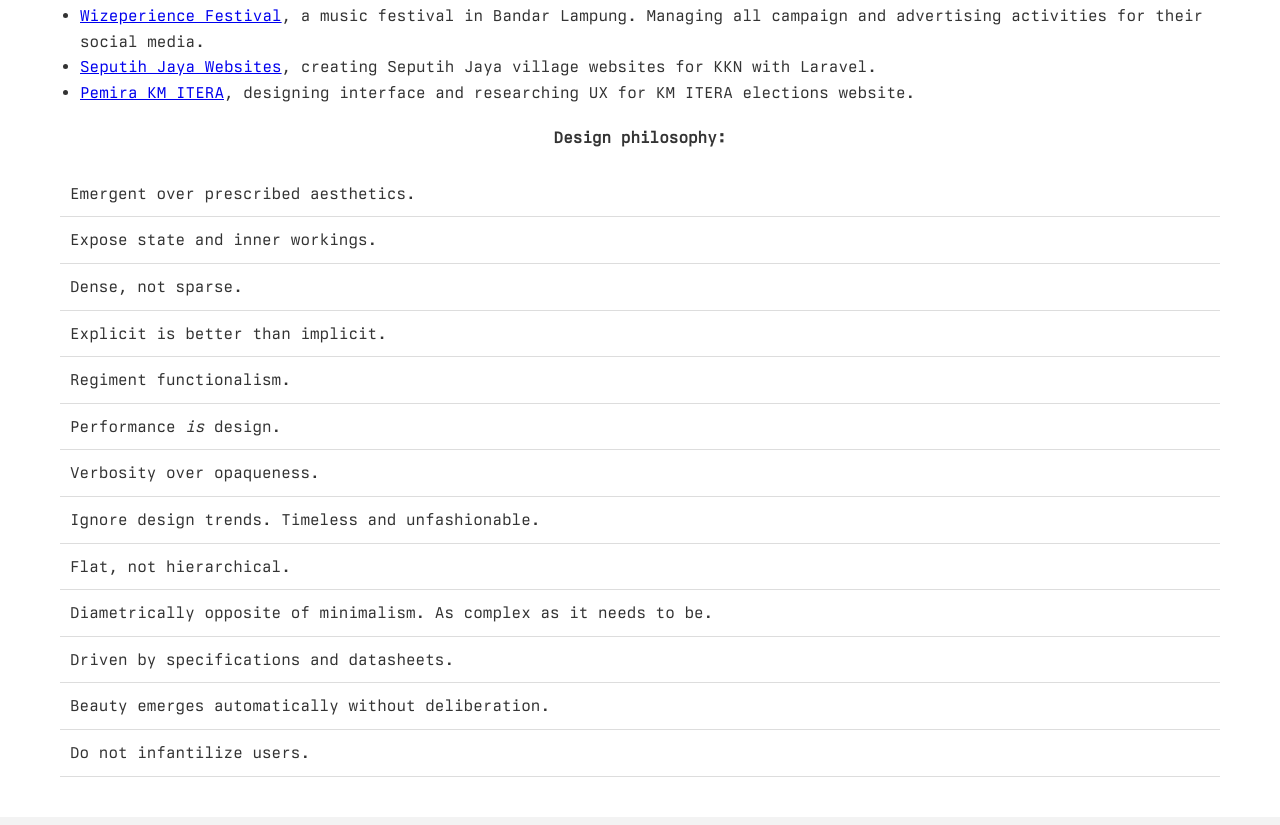
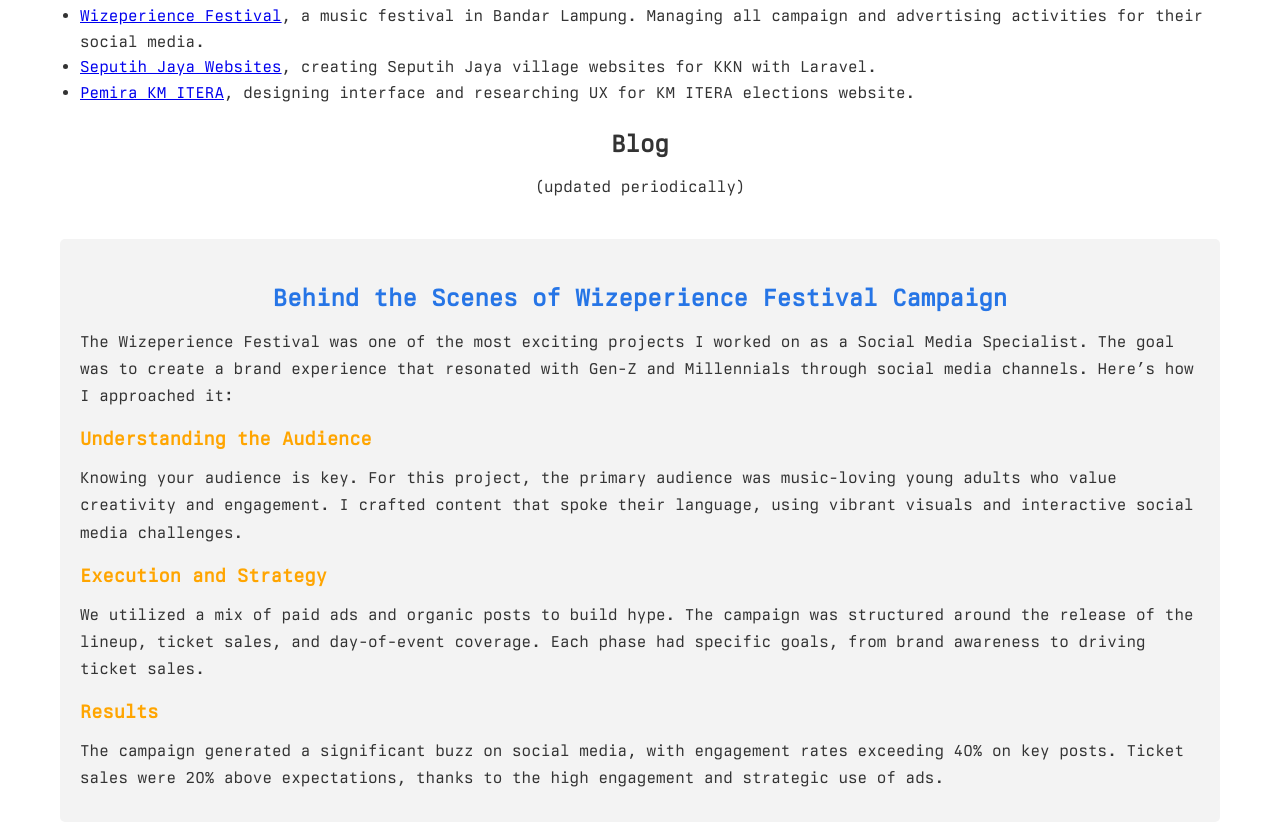
Before and after one commit to deymosxdeymos/Portfolio-Web, a plain HTML site: page index.html in a window 1280 px wide. Shown: the part 577-1402 px from the top of the page. Drawn offline with Linux system fonts and the light colour scheme.

Commit message:
adding blogs

```diff
--- a/index.html
+++ b/index.html
@@ -20,18 +20,10 @@
         Galin Nichola
       </span>
       <ul class="menu-buttons-wrapper">
-        <li>
-          <a href="mailto:galinnichola15@gmail.com" target="_blank" class="button">E-Mail</a>
-        </li>
-        <li>
-          <a href="https://twitter.com/senapanair" target="_blank" class="button">Twitter</a>
-        </li>
-        <li>
-          <a href="https://github.com/deymosxdeymos" target="_blank" class="button">Github</a>
-        </li>
-        <li>
-          <a href="https://www.linkedin.com/in/galinnichola" target="_blank" class="button">LinkedIn</a>
-        </li>
+        <li><a href="mailto:galinnichola15@gmail.com" target="_blank" class="button">E-Mail</a></li>
+        <li><a href="https://twitter.com/senapanair" target="_blank" class="button">Twitter</a></li>
+        <li><a href="https://github.com/deymosxdeymos" target="_blank" class="button">Github</a></li>
+        <li><a href="https://www.linkedin.com/in/galinnichola" target="_blank" class="button">LinkedIn</a></li>
         <!-- Dropdown Menu -->
         <li class="dropdown">
           <a href="javascript:void(0)" class="dropbtn">More</a>
@@ -90,20 +82,37 @@
 
       <h2>Projects</h2>
       <ul>
-        <li>
-          <a href="https://www.instagram.com/wizeperience/" target="_blank">Wizeperience Festival</a>, a music festival
-          in Bandar
-          Lampung. Managing all campaign and advertising activities for their social media.
-        </li>
-        <li>
-          <a href="https://github.com/deymosxdeymos/web-seputih-jaya" target="_blank">Seputih Jaya Websites</a>,
-          creating Seputih Jaya village websites for KKN with Laravel.
-        </li>
-        <li>
-          <a href="http://pemira.km.itera.ac.id/" target="_blank">Pemira KM ITERA</a>, designing interface and
-          researching UX for KM ITERA elections website.
-        </li>
+        <li><a href="https://www.instagram.com/wizeperience/" target="_blank">Wizeperience Festival</a>, a music
+          festival in Bandar Lampung. Managing all campaign and advertising activities for their social media.</li>
+        <li><a href="https://github.com/deymosxdeymos/web-seputih-jaya" target="_blank">Seputih Jaya Websites</a>,
+          creating Seputih Jaya village websites for KKN with Laravel.</li>
+        <li><a href="http://pemira.km.itera.ac.id/" target="_blank">Pemira KM ITERA</a>, designing interface and
+          researching UX for KM ITERA elections website.</li>
       </ul>
+
+
+      <h2>Blog</h2>
+      <p>(updated periodically)</p>
+      <article>
+        <h2>Behind the Scenes of Wizeperience Festival Campaign</h2>
+        <p>The Wizeperience Festival was one of the most exciting projects I worked on as a Social Media Specialist. The
+          goal was to create a brand experience that resonated with Gen-Z and Millennials through social media channels.
+          Here’s how I approached it:</p>
+
+        <h3>Understanding the Audience</h3>
+        <p>Knowing your audience is key. For this project, the primary audience was music-loving young adults who value
+          creativity and engagement. I crafted content that spoke their language, using vibrant visuals and interactive
+          social media challenges.</p>
+
+        <h3>Execution and Strategy</h3>
+        <p>We utilized a mix of paid ads and organic posts to build hype. The campaign was structured around the release
+          of the lineup, ticket sales, and day-of-event coverage. Each phase had specific goals, from brand awareness to
+          driving ticket sales.</p>
+
+        <h3>Results</h3>
+        <p>The campaign generated a significant buzz on social media, with engagement rates exceeding 40% on key posts.
+          Ticket sales were 20% above expectations, thanks to the high engagement and strategic use of ads.</p>
+      </article>
 
       <div class="table">
         <p>Design philosophy:</p>
@@ -137,9 +146,7 @@
               <td>Flat, not hierarchical.</td>
             </tr>
             <tr>
-              <td>
-                Diametrically opposite of minimalism. As complex as it needs to be.
-              </td>
+              <td>Diametrically opposite of minimalism. As complex as it needs to be.</td>
             </tr>
             <tr>
               <td>Driven by specifications and datasheets.</td>
--- a/style.css
+++ b/style.css
@@ -183,6 +183,32 @@
   padding-left: 20px;
 }
 
+/* Article Styles */
+article {
+  width: 100%;
+  background-color: var(--light-gray);
+  padding: 20px;
+  margin: 20px 0;
+  border-radius: 5px;
+}
+
+article h2 {
+  color: var(--primary-color);
+  margin-bottom: 15px;
+}
+
+article h3 {
+  margin-top: 15px;
+  margin-bottom: 10px;
+  color: var(--secondary-color);
+}
+
+article p {
+  margin-bottom: 10px;
+  line-height: 1.7;
+}
+
+
 /* Projects and Table Styles */
 #content h2 {
   margin-top: 20px;
```
